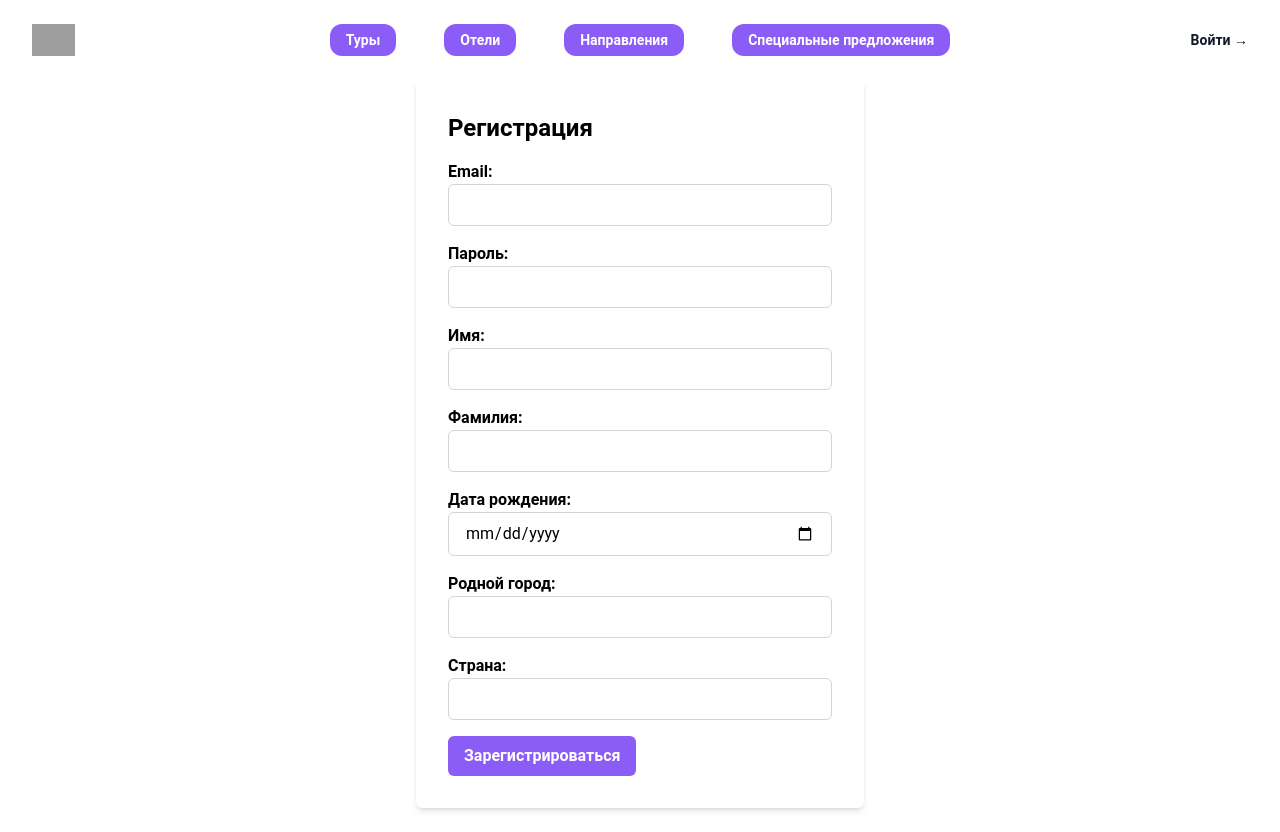
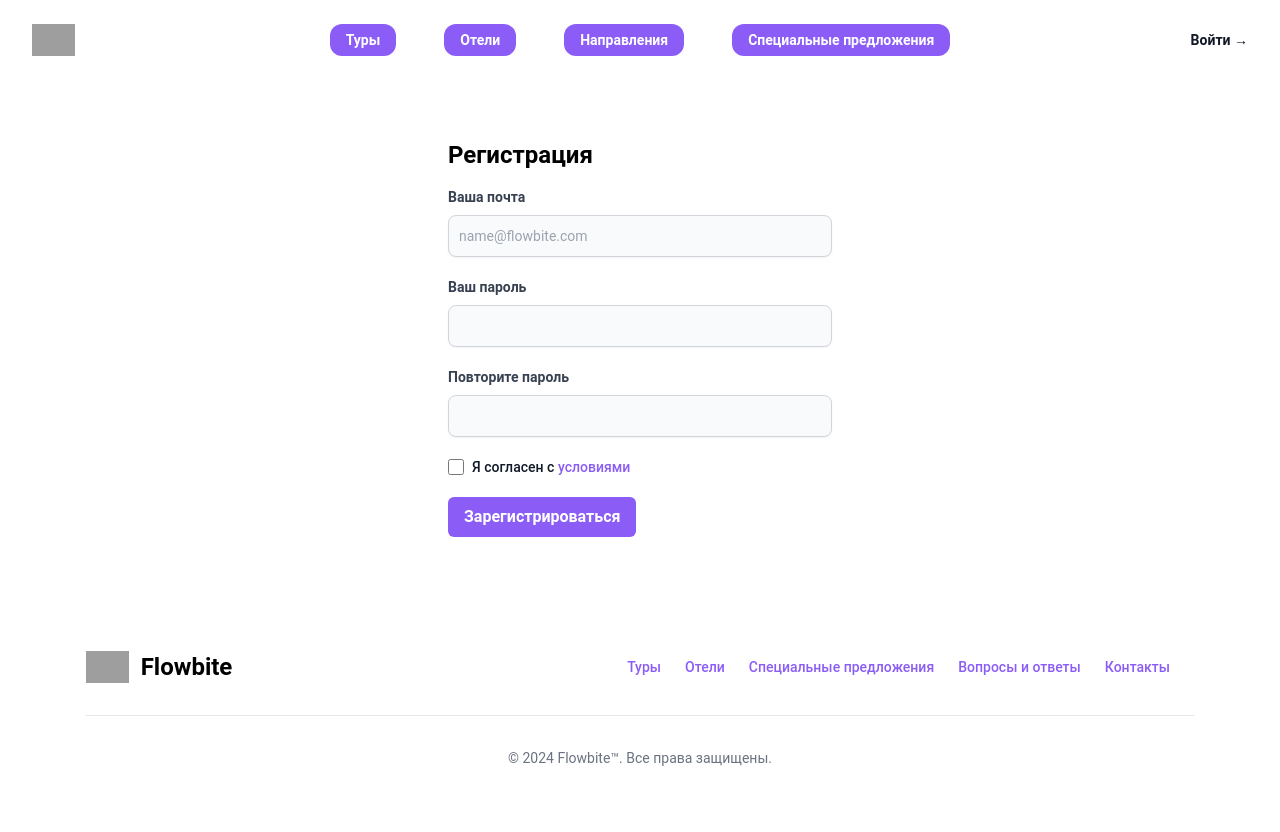
Before and after one commit to daria-udrmm/travel, a Next.js app: page /register in a window 1280 px wide. After the commit the page ends 800 px from the top, so only its background shows below. Built offline with nearby package versions, Linux system fonts and the light colour scheme; grey boxes are pictures that could not be loaded.

Commit message:
[^] изменена регистрация

```diff
--- /dev/null
+++ b/src/components/Footer/index.tsx
@@ -0,0 +1,27 @@
+import Link from 'next/link';
+
+const Footer = () => {
+    return (
+        <footer className="bg-white dark:bg-gray-900">
+            <div className="w-full max-w-screen-xl mx-auto p-4 md:py-8">
+                <div className="sm:flex sm:items-center sm:justify-between">
+                    <a href="https://flowbite.com/" className="flex items-center mb-4 sm:mb-0 space-x-3 rtl:space-x-reverse">
+                        <img src="https://flowbite.com/docs/images/logo.svg" className="h-8" alt="Flowbite Logo" />
+                        <span className="self-center text-2xl font-semibold whitespace-nowrap dark:text-white">Flowbite</span>
+                    </a>
+                    <ul className="flex flex-wrap items-center mb-6 text-sm font-medium text-gray-500 sm:mb-0 dark:text-gray-400">
+                        <Link href="/tours" className="text-violet-500 hover:underline me-4 md:me-6 hover:text-violet-700 duration-300">Туры</Link>
+                        <Link href="/hotels" className="text-violet-500 hover:underline me-4 md:me-6 hover:text-violet-700 duration-300">Отели</Link>
+                        <Link href="/hotels" className="text-violet-500 hover:underline me-4 md:me-6 hover:text-violet-700 duration-300">Специальные предложения</Link>
+                        <Link href="/hotels" className="text-violet-500 hover:underline me-4 md:me-6 hover:text-violet-700 duration-300">Вопросы и ответы</Link>
+                        <Link href="/hotels" className="text-violet-500 hover:underline me-4 md:me-6 hover:text-violet-700 duration-300">Контакты</Link>
+                    </ul>
+                </div>
+                <hr className="my-6 border-gray-200 sm:mx-auto dark:border-gray-700 lg:my-8" />
+                <span className="block text-sm text-gray-500 sm:text-center dark:text-gray-400">© 2024 Flowbite™. Все права защищены.</span>
+            </div>
+        </footer>
+    )
+}
+
+export default Footer;
--- a/src/components/Header/index.tsx
+++ b/src/components/Header/index.tsx
@@ -40,7 +40,7 @@ const Header = () => {
                 <div className="hidden lg:flex lg:gap-x-12">
                     {
                         links.map((elem, id) => (
-                            <Link href={elem.url} className='px-4 py-1 text-sm font-semibold rounded-xl leading-6 text-white bg-violet-500 hover:bg-violet-600 active:bg-violet-700' key={id}>{elem.label}</Link>
+                            <Link href={elem.url} className='px-4 py-1 text-sm font-semibold rounded-xl leading-6 text-white bg-violet-500 hover:bg-violet-700 active:bg-violet-700' key={id}>{elem.label}</Link>
                         ))
                     }
                 </div>
--- a/src/components/HotelsCatalog/index.tsx
+++ b/src/components/HotelsCatalog/index.tsx
@@ -42,7 +42,7 @@ const HotelsCatalog = ({ hotels: defaultHotels, totalPages: defaultTotalPages }:
        <div className={`grid ${showAsTwo ? 'grid-cols-2' :'grid-cols-3'} gap-8 my-8`}>
         {hotels?.map(elem => (<Item item={elem} showAsTwo={showAsTwo} route={routes.hotel} />))}
       </div>
-      {currentPage !== totalPages && (<button className="bg-violet-500 text-white mx-auto rounded-md flex justify-center px-4 py-2 mt-4 hover:bg-violet-600" onClick={loadMore}>
+      {currentPage !== totalPages && (<button className="bg-violet-500 text-white mx-auto rounded-md flex justify-center px-4 py-2 mt-4 hover:bg-violet-700" onClick={loadMore}>
         Загрузить еще
       </button>)}
     </>
--- a/src/components/Item/index.tsx
+++ b/src/components/Item/index.tsx
@@ -33,7 +33,7 @@ const Item: React.FC<ItemProps> = ({ item, showAsTwo, route }) => {
         <p className="mt-2 text-gray-600 min-h-20">{description}</p>
       </div>
       <div className="bottom-0 left-0 right-0 px-4 py-4 bg-white">
-        <button className="w-full px-4 py-2 bg-violet-500 text-white font-semibold rounded-md transition-colors duration-300 hover:bg-violet-600">Купить</button>
+        <button className="w-full px-4 py-2 bg-violet-500 text-white font-semibold rounded-md transition-colors duration-300 hover:bg-violet-700">Купить</button>
       </div>
     </div>
   );
--- a/src/components/Layout/index.tsx
+++ b/src/components/Layout/index.tsx
@@ -1,16 +1,18 @@
 import { PropsWithChildren } from 'react'
+import Footer from '../Footer';
 import Header from '../Header/index'
 
 const Layout = (props: PropsWithChildren) => {
     return (
-        <>
+        <div className='flex flex-col min-h-screen justify-between'>
             <div className="bg-white">
                 <Header />
             </div>
             <div className='mx-auto max-w-7xl px-6 lg:px-8 pb-6'>
                 {props.children}
             </div>
-        </>
+            <Footer />
+        </div>
     )
 }
 
--- a/src/components/Register/index.tsx
+++ b/src/components/Register/index.tsx
@@ -1,25 +1,10 @@
 import { useState } from 'react';
 import * as yup from 'yup';
-
-const schema = yup.object().shape({
-    email: yup.string().email('Введите корректный email').required('Email обязателен для заполнения'),
-    password: yup.string().min(6, 'Пароль должен содержать минимум 6 символов').required('Пароль обязателен для заполнения'),
-    firstName: yup.string().required('Имя обязательно для заполнения'),
-    lastName: yup.string().required('Фамилия обязательна для заполнения'),
-    dateOfBirth: yup.date().required('Дата рождения обязательна для заполнения'),
-    city: yup.string().required('Родной город обязателен для заполнения'),
-    country: yup.string().required('Страна обязательна для заполнения'),
-});
 
 const RegisterPage = () => {
     const [formData, setFormData] = useState({
         email: '',
         password: '',
-        firstName: '',
-        lastName: '',
-        dateOfBirth: '',
-        city: '',
-        country: '',
     });
     const [message, setMessage] = useState('');
 
@@ -54,103 +39,33 @@ const RegisterPage = () => {
     };
 
     return (
-    <div className="max-w-md mx-auto">
-            <div className="bg-white p-8 rounded-md shadow-md">
+        <form className="w-96">
             <h2 className="text-2xl font-bold mb-4">Регистрация</h2>
-                <form onSubmit={handleSubmit} className="space-y-4">
-                    <div>
-                        <label htmlFor="email" className="block font-bold">Email:</label>
-                        <input
-                            type="email"
-                            id="email"
-                            name="email"
-                            value={formData.email}
-                            onChange={handleChange}
-                            className={`w-full border border-gray-300 rounded-md px-4 py-2 focus:outline-none focus:border-violet-500`}
-                        />
-                        {/* {errors.email && <p className="text-red-500">{errors.email}</p>} */}
+            <div className="mb-5">
+                <label for="email" className="block text-gray-700 text-sm font-bold mb-2">Ваша почта</label>
+                <input type="email" id="email" className="shadow-sm bg-gray-50 border border-gray-300 text-gray-900 text-sm rounded-lg focus:outline-none focus:border-violet-500 block w-full p-2.5 dark:bg-gray-700 dark:border-gray-600 dark:placeholder-gray-400 dark:text-white dark:focus:ring-blue-500 dark:focus:border-blue-500 dark:shadow-sm-light" placeholder="name@flowbite.com" required />
             </div>
-                    <div>
-                        <label htmlFor="password" className="block font-bold">Пароль:</label>
-                        <input
-                            type="password"
-                            id="password"
-                            name="password"
-                            value={formData.password}
-                            onChange={handleChange}
-                            className={`w-full border border-gray-300 rounded-md px-4 py-2 focus:outline-none focus:border-violet-500`}
-                        />
-                        {/* {errors.password && <p className="text-red-500">{errors.password}</p>} */}
+            <div className="mb-5">
+                <label for="password" className="block text-gray-700 text-sm font-bold mb-2">Ваш пароль</label>
+                <input type="password" id="password" className="shadow-sm bg-gray-50 border border-gray-300 text-gray-900 text-sm rounded-lg focus:outline-none focus:border-violet-500 block w-full p-2.5 dark:bg-gray-700 dark:border-gray-600 dark:placeholder-gray-400 dark:text-white dark:focus:ring-blue-500 dark:focus:border-blue-500 dark:shadow-sm-light" required />
             </div>
-                    <div>
-                        <label htmlFor="firstName" className="block font-bold">Имя:</label>
-                        <input
-                            type="text"
-                            id="firstName"
-                            name="firstName"
-                            value={formData.firstName}
-                            onChange={handleChange}
-                            className={`w-full border border-gray-300 rounded-md px-4 py-2 focus:outline-none focus:border-violet-500`}
-                        />
-                        {/* {errors.firstName && <p className="text-red-500">{errors.firstName}</p>} */}
+            <div className="mb-5">
+                <label for="repeat-password" className="block text-gray-700 text-sm font-bold mb-2">Повторите пароль</label>
+                <input type="password" id="repeat-password" className="shadow-sm bg-gray-50 border border-gray-300 text-gray-900 text-sm rounded-lg focus:outline-none focus:border-violet-500 block w-full p-2.5 dark:bg-gray-700 dark:border-gray-600 dark:placeholder-gray-400 dark:text-white dark:focus:ring-blue-500 dark:focus:border-blue-500 dark:shadow-sm-light" required />
             </div>
-                    <div>
-                        <label htmlFor="lastName" className="block font-bold">Фамилия:</label>
-                        <input
-                            type="text"
-                            id="lastName"
-                            name="lastName"
-                            value={formData.lastName}
-                            onChange={handleChange}
-                            className={`w-full border border-gray-300 rounded-md px-4 py-2 focus:outline-none focus:border-violet-500`}
-                        />
-                        {/* {errors.lastName && <p className="text-red-500">{errors.lastName}</p>} */}
+            <div className="flex items-start mb-5">
+                <div className="flex items-center h-5">
+                    <input id="terms" type="checkbox" value="" className="w-4 h-4 border border-gray-300 rounded bg-gray-50 focus:ring-3 focus:ring-blue-300 dark:bg-gray-700 dark:border-gray-600 dark:focus:ring-blue-600 dark:ring-offset-gray-800 dark:focus:ring-offset-gray-800" required />
                 </div>
-                    <div>
-                        <label htmlFor="dateOfBirth" className="block font-bold">Дата рождения:</label>
-                        <input
-                            type="date"
-                            id="dateOfBirth"
-                            name="dateOfBirth"
-                            value={formData.dateOfBirth}
-                            onChange={handleChange}
-                            className={`w-full border border-gray-300 rounded-md px-4 py-2 focus:outline-none focus:border-violet-500`}
-                        />
-                        {/* {errors.dateOfBirth && <p className="text-red-500">{errors.dateOfBirth}</p>} */}
-                    </div>
-                    <div>
-                        <label htmlFor="city" className="block font-bold">Родной город:</label>
-                        <input
-                            type="text"
-                            id="city"
-                            name="city"
-                            value={formData.city}
-                            onChange={handleChange}
-                            className={`w-full border border-gray-300 rounded-md px-4 py-2 focus:outline-none focus:border-violet-500`}
-                        />
-                        {/* {errors.city && <p className="text-red-500">{errors.city}</p>} */}
-                    </div>
-                    <div>
-                        <label htmlFor="country" className="block font-bold">Страна:</label>
-                        <input
-                            type="text"
-                            id="country"
-                            name="country"
-                            value={formData.country}
-                            onChange={handleChange}
-                            className={`w-full border border-gray-300 rounded-md px-4 py-2 focus:outline-none focus:border-violet-500`}
-                        />
-                        {/* {errors.country && <p className="text-red-500">{errors.country}</p>} */}
+                <label for="terms" className="ms-2 text-sm font-medium text-gray-900 dark:text-gray-300">Я согласен с <a href="#" className="text-violet-500 hover:underline dark:text-violet-500"> условиями</a></label>
             </div>
             <button
                 type="submit"
-                        className="bg-violet-500 text-white font-bold py-2 px-4 rounded-md hover:bg-violet-600 transition duration-300"
+                className="bg-violet-500 text-white font-bold py-2 px-4 rounded-md hover:bg-violet-700 transition duration-300"
             >
                 Зарегистрироваться
             </button>
         </form>
-            </div>
-        </div>
     )
 }
 
--- a/src/components/ToursCatalog/index.tsx
+++ b/src/components/ToursCatalog/index.tsx
@@ -42,7 +42,7 @@ const ToursCatalog = ({ tours: defaultTours, totalPages: defaultTotalPages }: To
       <div className={`grid ${showAsTwo ? 'grid-cols-2' : 'grid-cols-3'} gap-8 my-8`}>
         {tours?.map(elem => (<Item item={elem} showAsTwo={showAsTwo} route={routes.tour}/>))}
       </div>
-      {currentPage !== totalPages && (<button className="bg-violet-500 text-white mx-auto rounded-md flex justify-center px-4 py-2 mt-4 hover:bg-violet-600" onClick={loadMore}>
+      {currentPage !== totalPages && (<button className="bg-violet-500 text-white mx-auto rounded-md flex justify-center px-4 py-2 mt-4 hover:bg-violet-700" onClick={loadMore}>
         Загрузить еще
       </button>)}
     </>
```
Also changed, not shown: src/components/Login/index.tsx (+4 -4 lines). Lines whose indentation alone changed are shown as unchanged.
